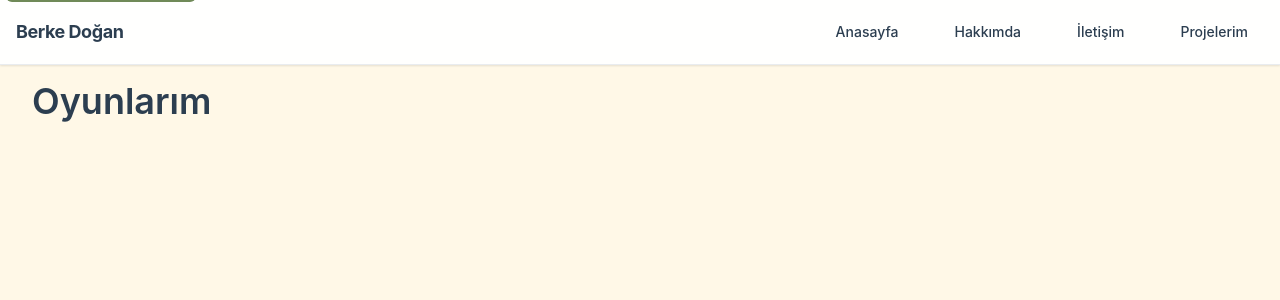
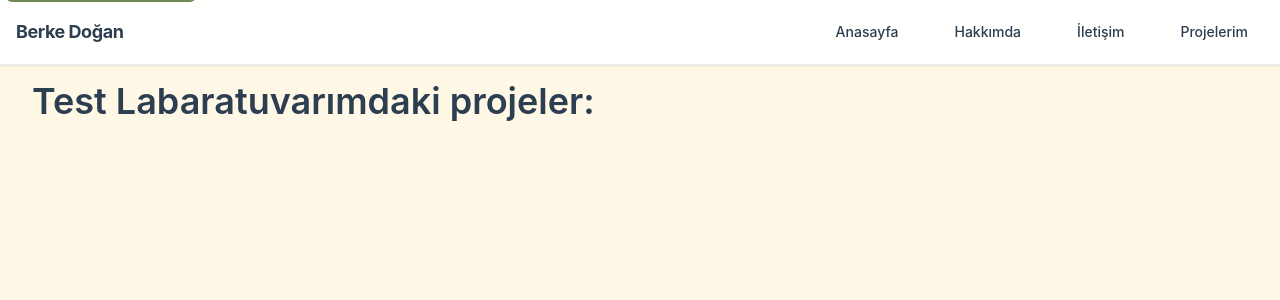
Before and after one commit to 1xKroMx/berkedogan.com.tr, a Vue app in the folder berkedogan/: page /lab in a window 1280 px wide. Shown: the top 300 px of the page. Built offline with nearby package versions, Linux system fonts and the light colour scheme.

Commit message:
feat: update lab section text in localization files for clarity

```diff
--- a/berkedogan/src/i18n/en.ts
+++ b/berkedogan/src/i18n/en.ts
@@ -44,6 +44,6 @@ export const en: Translation = {
     contactFooterText: "If you have any questions or project ideas, feel free to reach out. I'm always excited to collaborate!",
     projectsDescription: "Explore some of the projects I've worked on:",
     project1Name: "My Blog",
-    lab: "My Games",
+    lab: "Projects from My Test Lab:",
     project3Name: "My Test Lab",
 }
--- a/berkedogan/src/i18n/tr.ts
+++ b/berkedogan/src/i18n/tr.ts
@@ -44,6 +44,6 @@ export const tr: Translation = {
     contactFooterText: "Herhangi bir sorunuz veya proje fikriniz varsa, lütfen iletişime geçmekten çekinmeyin. İşbirliği yapmaktan memnun olurum!",
     projectsDescription: "Üzerinde çalıştığım bazı projeler:",
     project1Name: "Blogum",
-    lab: "Oyunlarım",
+    lab: "Test Labaratuvarımdaki projeler:",
     project3Name: "Test Labaratuvarım",
 }
```
